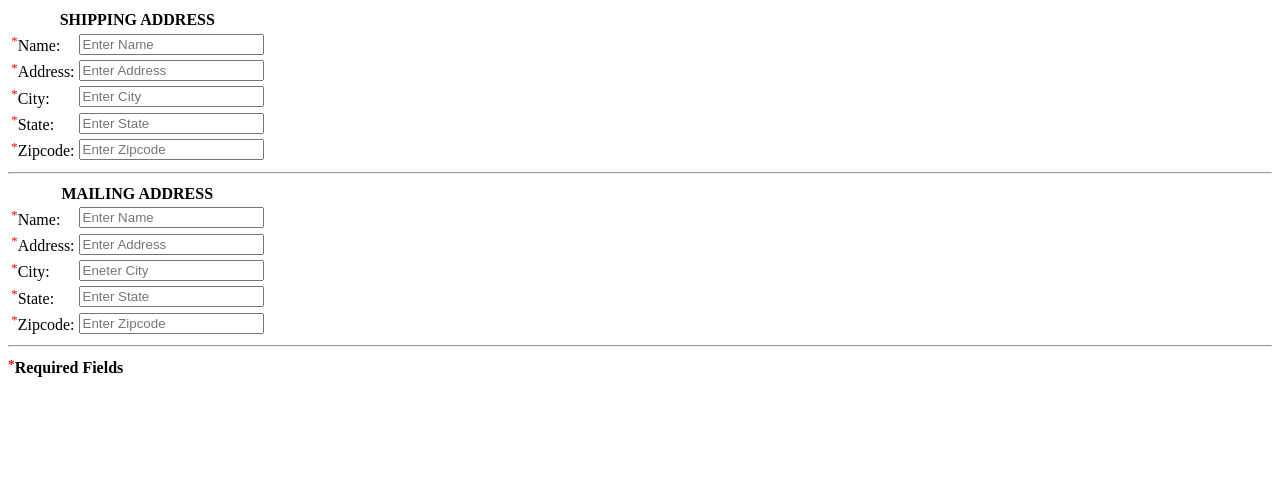
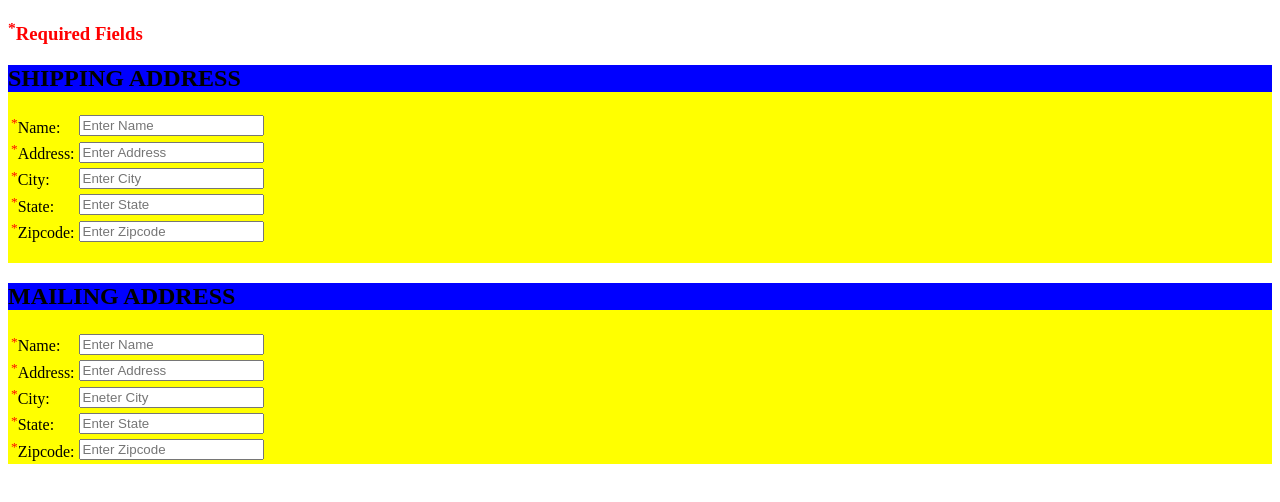
Before and after one commit to bujjibabu/webtraing, a plain HTML site: page sravani/Shippingaddress.html in a window 1280 px wide. Drawn offline with Linux system fonts and the light colour scheme.

Commit message:
updated with styles

```diff
--- a/sravani/Shippingaddress.html
+++ b/sravani/Shippingaddress.html
@@ -4,23 +4,19 @@
 <title>SHIPPING and MAILING ADDRESS</title>
 </head>
 <body>
-<div>
-
-	<TABLE title="SHIPPING ADDRESS">
+	<h3><font color="red"><sup>*</sup>Required Fields</font></h3>
+	<form style="background-color:yellow; "  >
+		<h2 style="background-color:blue;">SHIPPING ADDRESS</h2>
+		<table>
 		<tbody>
-<tr>
-	<td colspan="2"><center><b>SHIPPING ADDRESS</b></center></td>
-</tr>
 			<tr>
 				<td><font color="red"><sup>*</sup></font>Name: </td>
 				<td><input type="text" Placeholder="Enter Name"></td>
 			</tr>
-
 			<tr>
 				<td><font color="red"><sup>*</sup></font>Address:</td>
 				<td><input type="text" Placeholder="Enter Address"></td>
 			</tr>
-
 			<tr>
 				<td><font color="red"><sup>*</sup></font>City:</td>
 				<td><input type="text" Placeholder="Enter City"></td>
@@ -30,21 +26,19 @@
 				<td><font color="red"><sup>*</sup></font>State:</td>
 				<td><input type="text" Placeholder="Enter State"></td>
 			</tr>
-
 			<tr>
 				<td><font color="red"><sup>*</sup></font>Zipcode:</td>
 				<td><input type="text" Placeholder="Enter Zipcode"></td>
 			</tr>
 		</tbody>
 		</table>
+		<br>
+	</form>
+		<form style="background-color:yellow;">
+		<h2 style="background-color:blue;">MAILING ADDRESS</h2>
+		<table>
+			<tbody>
 
-<hr>
-
-<table title="MAILING ADDRESS">
-	<tbody>
-<tr>
-	<td colspan="2"><center><b>MAILING ADDRESS</b></center></td>
-</tr>
 				<tr>
 					<td><font color="red"><sup>*</sup></font>Name:</td>
 					<td><input type="text" Placeholder="Enter Name"></td>
@@ -70,9 +64,7 @@
 					<td><input type="text" Placeholder="Enter Zipcode"></td>
 				</tr>
 			</tbody>
-	</TABLE>
-	<hr>
-	<b><font color="red"><sup>*</sup></font>Required Fields</b>
-</div>
+		</table>
+	</form>
 </body>
 </html>
```
Lines whose indentation alone changed are shown as unchanged.
